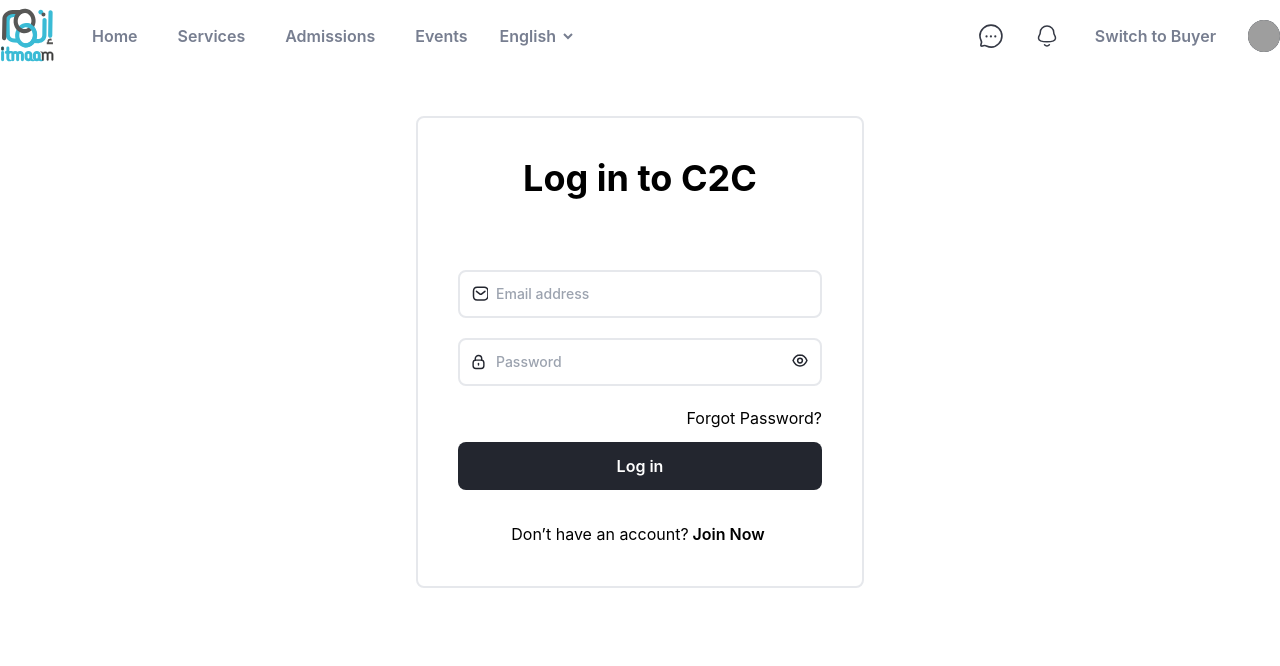
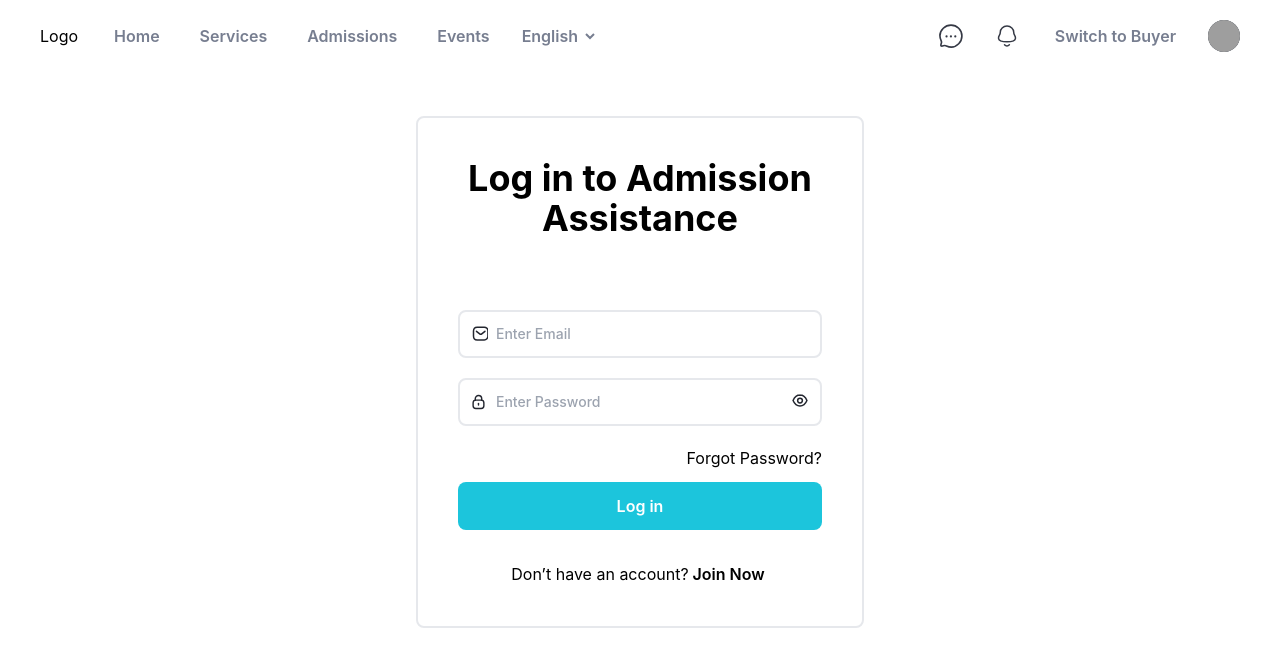
Before and after one commit to mesu-ai/admission-assistant, a React (Create React App) app: page / in a window 1280 px wide. Shown: the top 666 px of the page. Built offline with nearby package versions, Linux system fonts and the light colour scheme; grey boxes are pictures that could not be loaded.

Commit message:
update changes

```diff
--- /dev/null
+++ b/src/components/atoms/InputField.jsx
@@ -0,0 +1,46 @@
+import React from "react";
+import { ErrorMessage, Field } from "formik";
+import { useTranslation } from "react-i18next";
+import { useState } from "react";
+import { EyeIcon } from "../../assets/svgs";
+
+const InputField = ({
+  placeholder,
+  name,
+  type,
+  icon,
+  showPassword,
+  setShowPassword,
+  showPass = false,
+}) => {
+  const { t } = useTranslation();
+
+  return (
+    <div className="my-5">
+      <div className="flex rounded-lg py-3 px-3 w-full border-2 border-mercury">
+        <div className="flex justify-center items-center">{icon}</div>
+
+        <Field
+          className="outline-0 mx-2 w-full text-sm font-medium"
+          name={name}
+          placeholder={t(`${placeholder}`)}
+          type={type}
+        />
+
+        {showPass && (
+          <button onClick={() => setShowPassword(!showPassword)} type="button">
+            <EyeIcon className="w-4 h-5" />
+          </button>
+        )}
+      </div>
+
+      <ErrorMessage
+        className="text-start text-red-600"
+        name={name}
+        component="div"
+      />
+    </div>
+  );
+};
+
+export default InputField;
--- a/src/layouts/Layout.jsx
+++ b/src/layouts/Layout.jsx
@@ -9,7 +9,7 @@ const Layout = () => {
     <BrowserRouter>
     <Header/>
     <Suspense fallback={<div>Loading...</div>}>
-      <Routes>
+      <Routes >
         {routes &&
           routes.map((route) => (
             <Route key={route?.name} path={route?.path} element={<route.component />}></Route>
--- a/src/layouts/footer/Footer.jsx
+++ b/src/layouts/footer/Footer.jsx
@@ -69,7 +69,7 @@ const Footer = () => {
 				<div className="container mx-auto px-4 sm:px-0  flex flex-col md:flex-row justify-between py-6 gap-6">
 					<div className="sm:col-span-6 md:col-span-3 col-span-12 lg:col-span-6">
 						<div className="flex flex-col md:flex-row justify-center items-center gap-2">
-							<p className="text-sm text-gray-600">{t('Copyright © 2021 C2C. All rights reserved.')}</p>
+							<p className="text-sm text-gray-600">{t('Copyright © 2021 Admission Assistance. All rights reserved.')}</p>
 							<div className="ltr:ml-2 rtl:mr-2 border border-slate-300 hover:border-slate-400 rounded">
 								<LangChange />
 							</div>
--- a/src/layouts/header/Header.jsx
+++ b/src/layouts/header/Header.jsx
@@ -2,7 +2,7 @@ import PrimaryNav from './PrimaryNavbar';
 
 const Header = () => {
 	return (
-		<div className="container mx-auto px-4 sm:px-0">
+		<div className="container mx-auto px-4 sm:px-0 xl:px-10">
 			<PrimaryNav />
 		</div>
 	);
--- a/src/layouts/header/PrimaryNavbar.jsx
+++ b/src/layouts/header/PrimaryNavbar.jsx
@@ -71,7 +71,8 @@ const PrimaryNav = () => {
 
 				<div className="flex items-center justify-center  sm:justify-start">
 					<div className="col-span-1 sm:block hidden">
-						<Logo className="w-14 h-14" />
+						{/* <Logo className="w-14 h-14" /> */}
+						<h3>Logo</h3>
 					</div>
 
 					<div className="hidden sm:block sm:mx-6">
@@ -107,7 +108,7 @@ const PrimaryNav = () => {
 							</Link>
 							<Link
 								to="/signup"
-								className="bg-darkblue text-white px-8 py-3 rounded-lg text-sm font-medium"
+								className="bg-action text-white px-8 py-3 rounded-lg text-sm font-medium"
 								aria-current="page"
 							>
 								{t('Join')}
--- a/src/pages/NewPassword/NewPassword.jsx
+++ b/src/pages/NewPassword/NewPassword.jsx
@@ -70,7 +70,7 @@ const NewPassword = () => {
 							<ErrorMessage className="text-start text-red-600" name="confirm_password" component="div" />
 						</div>
 
-						<button className="w-full bg-darkblue rounded-lg py-3 text-white font-semibold" type="submit">
+						<button className="w-full bg-action rounded-lg py-3 text-white font-semibold" type="submit">
 							{t('Submit')}
 						</button>
 					</Form>
--- a/src/pages/Otp/Otp.jsx
+++ b/src/pages/Otp/Otp.jsx
@@ -45,7 +45,7 @@ const Otp = () => {
 							<span className=" text-primary text-sm">{t('Resend in 40 Sec')}</span>
 							<button
 								type="submit"
-								className="w-full mt-2 py-3 px-4 border border-transparent text-sm font-medium rounded-lg text-white bg-darkblue hover:bg-gray-600 focus:outline-none focus:ring-2 focus:ring-offset-2 "
+								className="w-full mt-2 py-3 px-4 border border-transparent text-sm font-medium rounded-lg text-white bg-action hover:bg-gray-600 focus:outline-none focus:ring-2 focus:ring-offset-2 "
 							>
 								{t('Submit')}
 							</button>
--- a/src/pages/ResetPassword/ResetPassword.jsx
+++ b/src/pages/ResetPassword/ResetPassword.jsx
@@ -44,7 +44,7 @@ const ResetPassword = () => {
 						<div>
 							<button
 								type="submit"
-								className="group relative w-full flex justify-center  py-3 px-4 border border-transparent text-sm font-medium rounded-md text-white bg-darkblue hover:bg-gray-600 focus:outline-none focus:ring-2 focus:ring-offset-2 "
+								className="group relative w-full flex justify-center  py-3 px-4 border border-transparent text-sm font-medium rounded-md text-white bg-action hover:bg-gray-600 focus:outline-none focus:ring-2 focus:ring-offset-2 "
 							>
 								{t('Submit')}
 							</button>
--- a/src/pages/SignIn/SignIn.jsx
+++ b/src/pages/SignIn/SignIn.jsx
@@ -1,20 +1,21 @@
-import { ErrorMessage, Field, Form, Formik } from 'formik';
-import { useState } from 'react';
-import { useTranslation } from 'react-i18next';
-import { Link } from 'react-router-dom';
+import { ErrorMessage, Field, Form, Formik } from "formik";
+import { useState } from "react";
+import { useTranslation } from "react-i18next";
+import { Link } from "react-router-dom";
 
-import Email from '../../assets/svgs/Email';
-import Eye from '../../assets/svgs/Eye';
-import Lock from '../../assets/svgs/Lock';
-import { validationSchema } from './validation/validationSchema';
+import Email from "../../assets/svgs/Email";
+import Eye from "../../assets/svgs/Eye";
+import Lock from "../../assets/svgs/Lock";
+import InputField from "../../components/atoms/InputField";
+import { validationSchema } from "./validation/validationSchema";
 
 const SignIn = () => {
+  const [showPassword, setShowPassword] = useState(false);
   const { t } = useTranslation();
-	const [showPassword, setShowPassword] = useState(false);
 
   const initialValues = {
-		email: '',
-		password: '',
+    email: "",
+    password: "",
   };
 
   const onSubmit = (values) => {
@@ -24,60 +25,48 @@ const SignIn = () => {
   return (
     <div className="min-h-full flex items-center justify-center py-12 px-4 sm:px-6 lg:px-8">
       <div className="max-w-md w-full space-y-8 md:p-10 p-4 sm:p-5  border-mercury border-2 rounded-lg">
-				<p className="font-bold text-4xl pb-10 text-center">{t('Log in to C2C')}</p>
+        <p className="font-bold text-4xl pb-10 text-center">
+          {t("Log in to Admission Assistance")}
+        </p>
 
-				<Formik initialValues={initialValues} validationSchema={validationSchema} onSubmit={onSubmit}>
+        <Formik
+          initialValues={initialValues}
+          validationSchema={validationSchema}
+          onSubmit={onSubmit}
+        >
           <Form className="">
-						<div className="my-5">
-							<div className="flex rounded-lg py-3 px-3 w-full border-2 border-mercury">
-								<div className="flex justify-center items-center">
-									<Email className="w-4 h-5 " />
-								</div>
-
-								<Field
-									className="outline-0 mx-2 w-full text-sm font-medium"
+            <InputField
+              icon={<Email className="w-4 h-5" />}
               name="email"
-									placeholder={t('Email address')}
               type="email"
+              placeholder="Enter Email"
             />
-							</div>
-
-							<ErrorMessage className="text-start text-red-600" name="email" component="div" />
-						</div>
-
-						<div>
-							<div className="flex rounded-lg py-3 px-3 w-full border-2 border-mercury">
-								<div className="flex justify-center items-center">
-									<Lock className="w-4 h-5 " />
-								</div>
-								<Field
-									className="outline-0 mx-2 w-full text-sm font-medium"
+            <InputField
+              icon={<Lock className="w-4 h-5 " />}
               name="password"
-									placeholder={t('Password')}
-									type={showPassword ? 'text' : 'password'}
-									id="password"
+              type={showPassword ? "text" : "password"}
+              placeholder="Enter Password"
+              showPassword={showPassword}
+              setShowPassword={setShowPassword}
+              showPass
             />
-								<button onClick={() => setShowPassword(!showPassword)} type="button">
-									<Eye className="w-4 h-5" />
-								</button>
-							</div>
-
-							<ErrorMessage className="text-start text-red-600" name="password" component="div" />
-						</div>
 
             <Link to="/reset-password">
-							<p className="text-end mt-5 mb-3">{t('Forgot Password?')}</p>
+              <p className="text-end mt-5 mb-3">{t("Forgot Password?")}</p>
             </Link>
 
-						<button className="w-full bg-darkblue rounded-lg py-3 text-white font-semibold" type="submit">
-							{t('Log in')}
+            <button
+              className="w-full bg-action rounded-lg py-3 text-white font-semibold"
+              type="submit"
+            >
+              {t("Log in")}
             </button>
           </Form>
         </Formik>
         <p className="text-center mt-5">
-					{t('Don’t have an account?')}
+          {t("Don’t have an account?")}
           <Link to="/signup">
-						<span className="font-semibold mx-1">{t('Join Now')}</span>
+            <span className="font-semibold mx-1">{t("Join Now")}</span>
           </Link>
         </p>
       </div>
--- a/tailwind.config.js
+++ b/tailwind.config.js
@@ -3,8 +3,8 @@ module.exports = {
   theme: {
     extend: {
       colors: {
-        action: '#1CC5DC',
-				darkblue: '#23262F',
+
+				action: '#1CC5DC',
 				mercury: '#E6E8EC',
 				slategray: '#777E90',
 
```
Also changed, not shown: src/pages/Signup/Signup.jsx (+4 -4 lines). Lines whose indentation alone changed are shown as unchanged.
